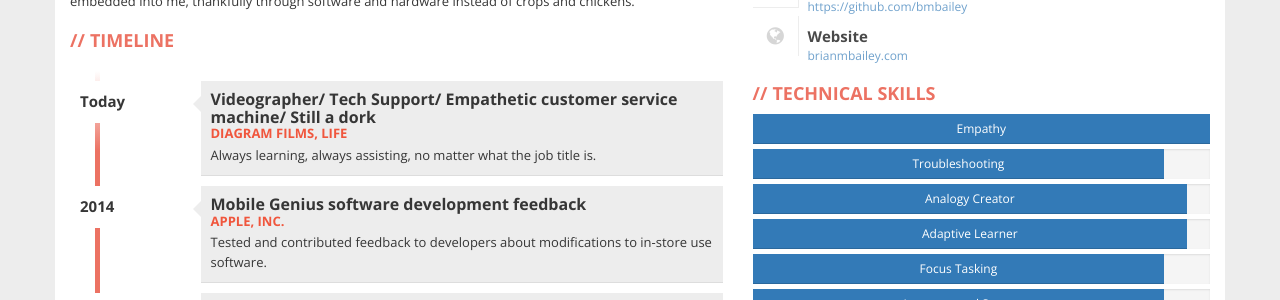
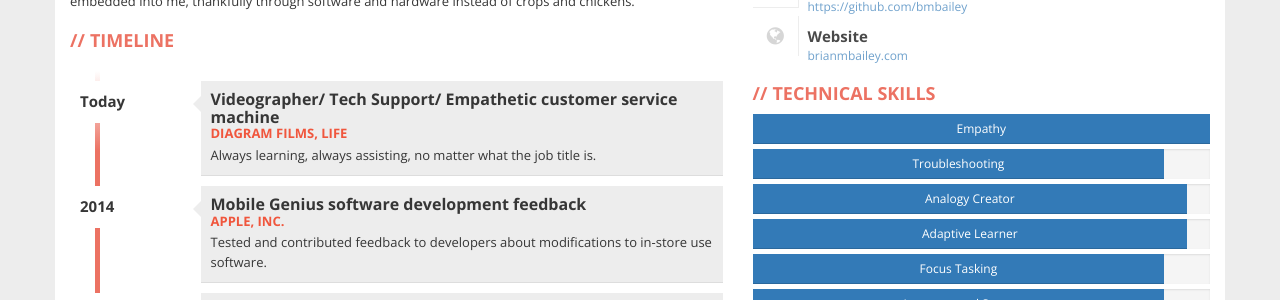
Before and after one commit to Bmbailey/Resume, a Jekyll site: the page built from index.html, in a window 1280 px wide. Shown: the part 438-738 px from the top of the page. Built offline with Jekyll 4.4.1, drawn with Linux system fonts in a browser that asks for light colours; nearby versions of some CDN libraries.

Commit message:
Updated timeline

```diff
--- a/_data/timeline.yml
+++ b/_data/timeline.yml
@@ -1,4 +1,4 @@
-- title: Videographer/ Tech Support/ Empathetic customer service machine/ Still a dork
+- title: Videographer/ Tech Support/ Empathetic customer service machine
   company: Diagram Films, life
   year: Today
   description:
```
